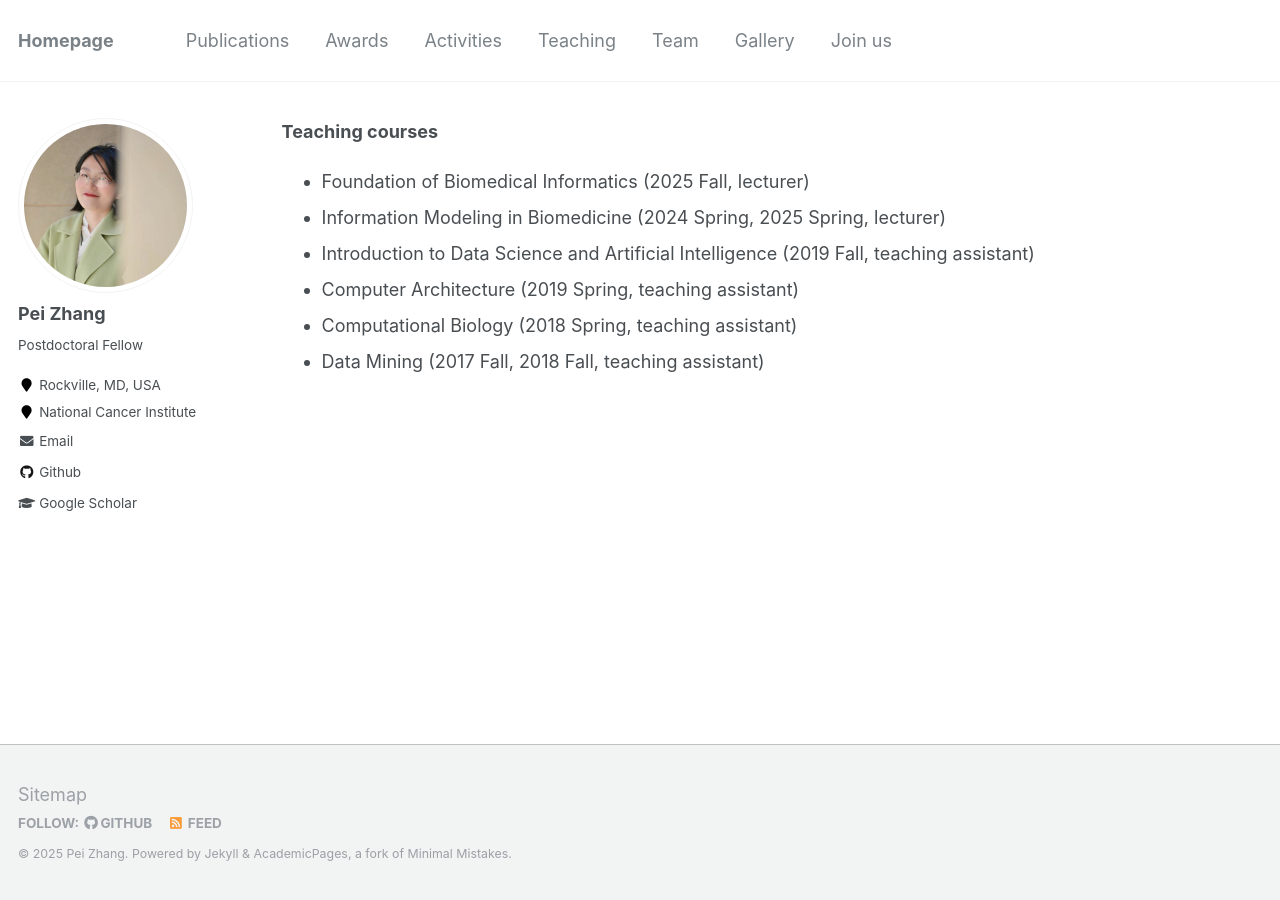
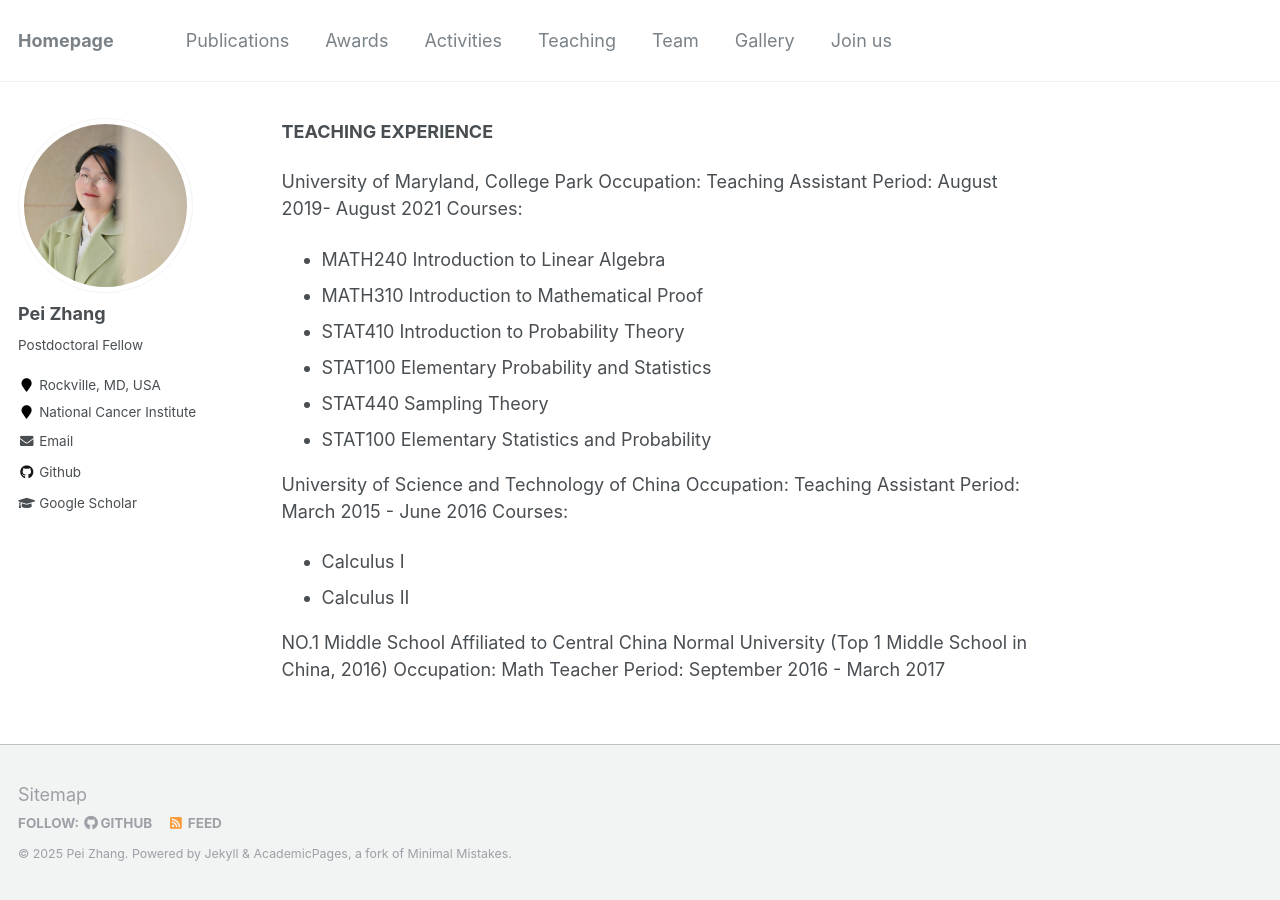
Before and after one commit to BettyzhangPei/BettyzhangPei.github.io, a Jekyll site: the page built from _pages/teaching.md, in a window 1280 px wide. Built offline with Jekyll 4.4.1, drawn with Linux system fonts in a browser that asks for light colours.

Commit message:
Update teaching.md

```diff
--- a/_pages/teaching.md
+++ b/_pages/teaching.md
@@ -5,10 +5,26 @@ permalink: /teaching/
 author_profile: true
 ---
 
-<b>Teaching courses</b>
-- Foundation of Biomedical Informatics (2025 Fall, lecturer)
-- Information Modeling in Biomedicine (2024 Spring, 2025 Spring, lecturer)
-- Introduction to Data Science and Artificial Intelligence (2019 Fall, teaching assistant)
-- Computer Architecture (2019 Spring, teaching assistant)
-- Computational Biology (2018 Spring, teaching assistant)
-- Data Mining (2017 Fall, 2018 Fall, teaching assistant)
+<b>TEACHING EXPERIENCE</b>
+
+University of Maryland, College Park
+Occupation: Teaching Assistant
+Period: August 2019- August 2021
+Courses:
+- MATH240   Introduction to Linear Algebra
+- MATH310   Introduction to Mathematical Proof
+- STAT410   Introduction to Probability Theory
+- STAT100   Elementary Probability and Statistics
+- STAT440   Sampling Theory
+- STAT100   Elementary Statistics and Probability
+
+University of Science and Technology of China
+Occupation: Teaching Assistant
+Period: March 2015 - June 2016
+Courses:
+- Calculus I
+- Calculus II
+
+NO.1 Middle School Affiliated to Central China Normal University (Top 1 Middle School in China, 2016)
+Occupation: Math Teacher
+Period: September 2016 - March 2017
```
